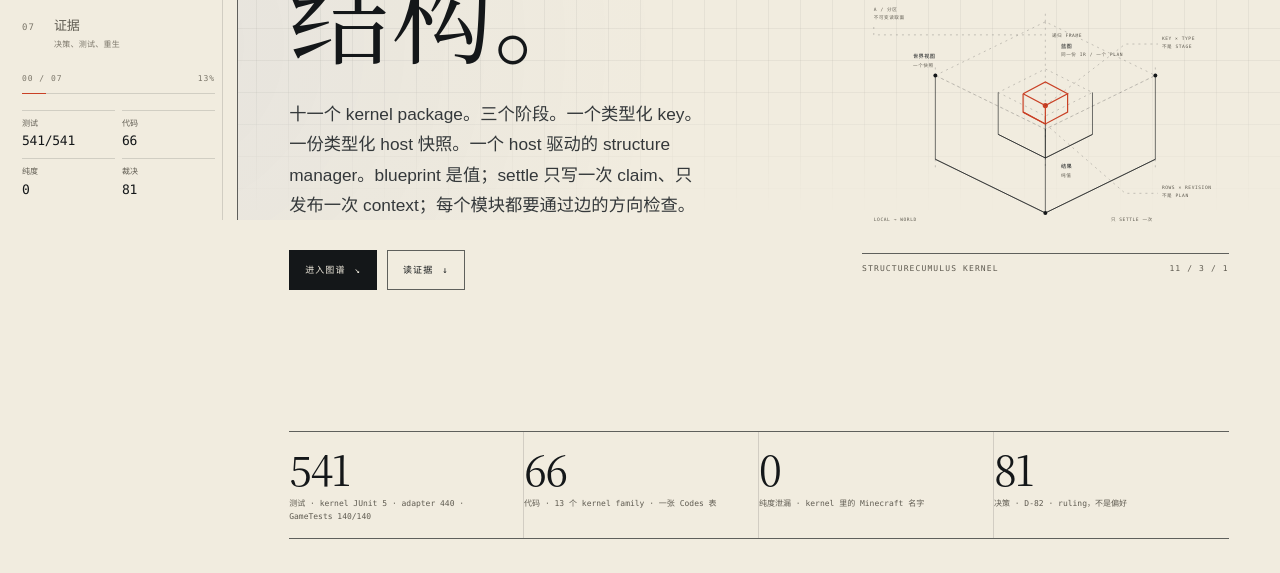
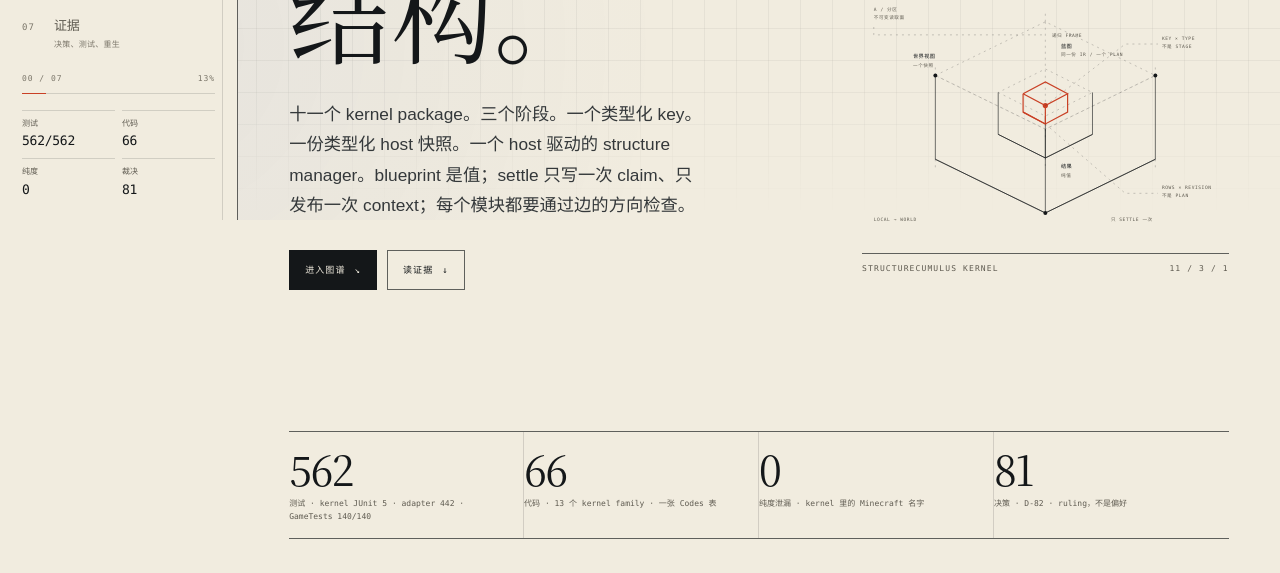
Before and after one commit to vfyjxf/StructureCumulus, a React (Vite) app in the folder visual/: page / in a window 1280 px wide. Shown: the part 580-1153 px from the top of the page. Built offline with nearby package versions, Linux system fonts and the light colour scheme.

Commit message:
Refresh the unit-test counts to the merged tree

```diff
--- a/visual/src/data/site.ts
+++ b/visual/src/data/site.ts
@@ -99,7 +99,7 @@ export const DOCS = [
 ];
 
 export const HERO_STATS = [
-  { value: '541', label: 'tests', note: 'kernel JUnit 5 · adapter 440 · GameTests 140/140' },
+  { value: '562', label: 'tests', note: 'kernel JUnit 5 · adapter 442 · GameTests 140/140' },
   { value: '66', label: 'codes', note: '13 kernel families · one Codes table' },
   { value: '0', label: 'purity leaks', note: 'Minecraft names in kernel' },
   { value: '81', label: 'decisions', note: 'D-82 · rulings, not preferences' },
@@ -122,7 +122,7 @@ export const LAYERS = [
 export const GATES = [
   { label: 'Compile', value: 'PASS', note: 'gradlew check green on the D-82 tree' },
   { label: 'Purity', value: 'PASS', note: '0 Minecraft names' },
-  { label: 'Tests', value: '541/541', note: 'kernel JUnit 5 · 65 containers; adapter 440 · 46 containers; GameTests 140/140' },
+  { label: 'Tests', value: '562/562', note: 'kernel JUnit 5 · 68 containers; adapter 442 · 46 containers; GameTests 140/140' },
   { label: 'Spec index', value: 'PASS', note: 'spec-check.py · 66 codes' },
   { label: 'No stubs', value: 'PASS', note: 'TODO · FIXME · UOE scan' },
   { label: 'Determinism', value: 'PASS', note: 'DeterminismTest · canonical bytes, fixed point, compile runs' },
--- a/visual/src/data/site.zh.ts
+++ b/visual/src/data/site.zh.ts
@@ -97,14 +97,14 @@ export const ZH_GROUPS: Record<string, string> = {
 export const ZH_GATES: Record<string, { label: string; note: string }> = {
   Compile: { label: '编译', note: 'gradlew check 在 D-82 tree 通过' },
   Purity: { label: '纯度', note: '0 个 Minecraft 名字' },
-  Tests: { label: '测试', note: 'kernel JUnit 5 · 65 个容器；adapter 440 / 46 个容器；GameTests 140/140' },
+  Tests: { label: '测试', note: 'kernel JUnit 5 · 68 个容器；adapter 442 / 46 个容器；GameTests 140/140' },
   'Spec index': { label: '规范索引', note: 'spec-check.py · 66 codes' },
   'No stubs': { label: '无空桩', note: 'TODO · FIXME · UOE 扫描' },
   Determinism: { label: '确定性', note: 'DeterminismTest · canonical bytes、fixed point、compile runs' },
 };
 
 export const ZH_HERO_STATS: Record<string, { label: string; note: string }> = {
-  tests: { label: '测试', note: 'kernel JUnit 5 · adapter 440 · GameTests 140/140' },
+  tests: { label: '测试', note: 'kernel JUnit 5 · adapter 442 · GameTests 140/140' },
   codes: { label: '代码', note: '13 个 kernel family · 一张 Codes 表' },
   'purity leaks': { label: '纯度泄漏', note: 'kernel 里的 Minecraft 名字' },
   decisions: { label: '决策', note: 'D-82 · ruling，不是偏好' },
--- a/visual/src/data/tests.ts
+++ b/visual/src/data/tests.ts
@@ -12,6 +12,7 @@ export const testClasses: TestClass[] = [
   {"file": "dev/vfyjxf/cumulus/kernel/claim/ClaimRowOrderingTest.java", "package": "claim", "className": "ClaimRowOrderingTest", "count": 2},
   {"file": "dev/vfyjxf/cumulus/kernel/claim/ClaimTest.java", "package": "claim", "className": "ClaimTest", "count": 5},
   {"file": "dev/vfyjxf/cumulus/kernel/context/ContextTest.java", "package": "context", "className": "ContextTest", "count": 5},
+  {"file": "dev/vfyjxf/cumulus/kernel/context/MergesTest.java", "package": "context", "className": "MergesTest", "count": 3},
   {"file": "dev/vfyjxf/cumulus/kernel/context/StructureManagerTest.java", "package": "context", "className": "StructureManagerTest", "count": 8},
   {"file": "dev/vfyjxf/cumulus/kernel/core/CoreTest.java", "package": "core", "className": "CoreTest", "count": 16},
   {"file": "dev/vfyjxf/cumulus/kernel/document/ComputationSpecTest.java", "package": "document", "className": "ComputationSpecTest", "count": 1},
@@ -24,6 +25,7 @@ export const testClasses: TestClass[] = [
   {"file": "dev/vfyjxf/cumulus/kernel/engine/AdversarialManagerTest.java", "package": "engine", "className": "AdversarialManagerTest", "count": 39},
   {"file": "dev/vfyjxf/cumulus/kernel/engine/Ae2CpuScenarioTest.java", "package": "engine", "className": "Ae2CpuScenarioTest", "count": 5},
   {"file": "dev/vfyjxf/cumulus/kernel/engine/AggregateContextTest.java", "package": "engine", "className": "AggregateContextTest", "count": 7},
+  {"file": "dev/vfyjxf/cumulus/kernel/engine/ApiExamplesTest.java", "package": "engine", "className": "ApiExamplesTest", "count": 8},
   {"file": "dev/vfyjxf/cumulus/kernel/engine/AstralAltarScenarioTest.java", "package": "engine", "className": "AstralAltarScenarioTest", "count": 3},
   {"file": "dev/vfyjxf/cumulus/kernel/engine/BloodAltarScenarioTest.java", "package": "engine", "className": "BloodAltarScenarioTest", "count": 6},
   {"file": "dev/vfyjxf/cumulus/kernel/engine/CachedContextTest.java", "package": "engine", "className": "CachedContextTest", "count": 11},
@@ -34,6 +36,7 @@ export const testClasses: TestClass[] = [
   {"file": "dev/vfyjxf/cumulus/kernel/engine/ContextInstanceScenarioTest.java", "package": "engine", "className": "ContextInstanceScenarioTest", "count": 1},
   {"file": "dev/vfyjxf/cumulus/kernel/engine/ContributionCompletenessTest.java", "package": "engine", "className": "ContributionCompletenessTest", "count": 5},
   {"file": "dev/vfyjxf/cumulus/kernel/engine/DeriveReplacementTest.java", "package": "engine", "className": "DeriveReplacementTest", "count": 4},
+  {"file": "dev/vfyjxf/cumulus/kernel/engine/DeriveScenarioTest.java", "package": "engine", "className": "DeriveScenarioTest", "count": 10},
   {"file": "dev/vfyjxf/cumulus/kernel/engine/DoorCoverageScenarioTest.java", "package": "engine", "className": "DoorCoverageScenarioTest", "count": 2},
   {"file": "dev/vfyjxf/cumulus/kernel/engine/EntityFocusScenarioTest.java", "package": "engine", "className": "EntityFocusScenarioTest", "count": 3},
   {"file": "dev/vfyjxf/cumulus/kernel/engine/EntityWindowScenarioTest.java", "package": "engine", "className": "EntityWindowScenarioTest", "count": 2},
@@ -75,10 +78,10 @@ export const testClasses: TestClass[] = [
 
 export const TEST_GROUPS = [
   {"name": "claim", "count": 28},
-  {"name": "context", "count": 13},
+  {"name": "context", "count": 16},
   {"name": "core", "count": 16},
   {"name": "document", "count": 50},
-  {"name": "engine", "count": 276},
+  {"name": "engine", "count": 294},
   {"name": "finding", "count": 37},
   {"name": "kernel", "count": 2},
   {"name": "space", "count": 27},
@@ -87,4 +90,4 @@ export const TEST_GROUPS = [
   {"name": "world", "count": 21},
 ];
 
-export const TEST_COUNT = 541;
+export const TEST_COUNT = 562;
```
Also changed, not shown: visual/src/sections/Proof.tsx (+3 -3 lines), 6 other files (tests, documents, lock files or other folders).
